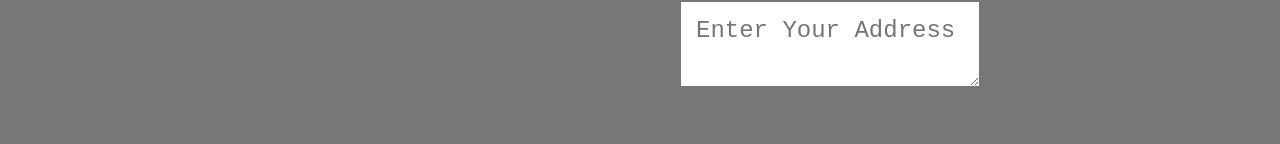
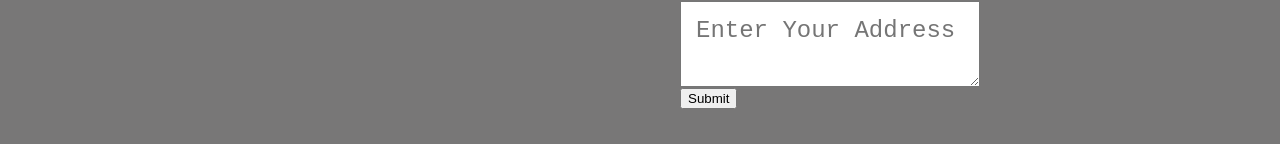
Before and after one commit to ayat339/home-design-web, a plain HTML site: page index.html in a window 1280 px wide. Shown: the part 2267-2411 px from the top of the page. Drawn offline with Linux system fonts and the light colour scheme.

Commit message:
Update index.html

```diff
--- a/index.html
+++ b/index.html
@@ -176,6 +176,7 @@
                     <input type="email" placeholder="Enter Your email">
                  <textarea name="Enter Your Address" placeholder="Enter Your Address"></textarea>
                 </form>
+                 <button class="message-button">Submit</button>
             </div>
         </div>
     </main>
```
